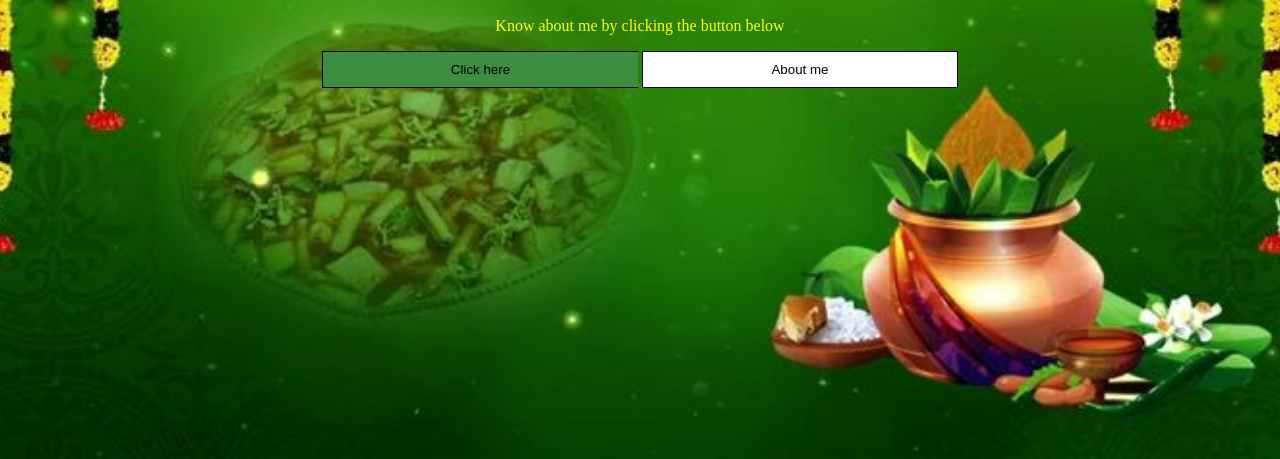
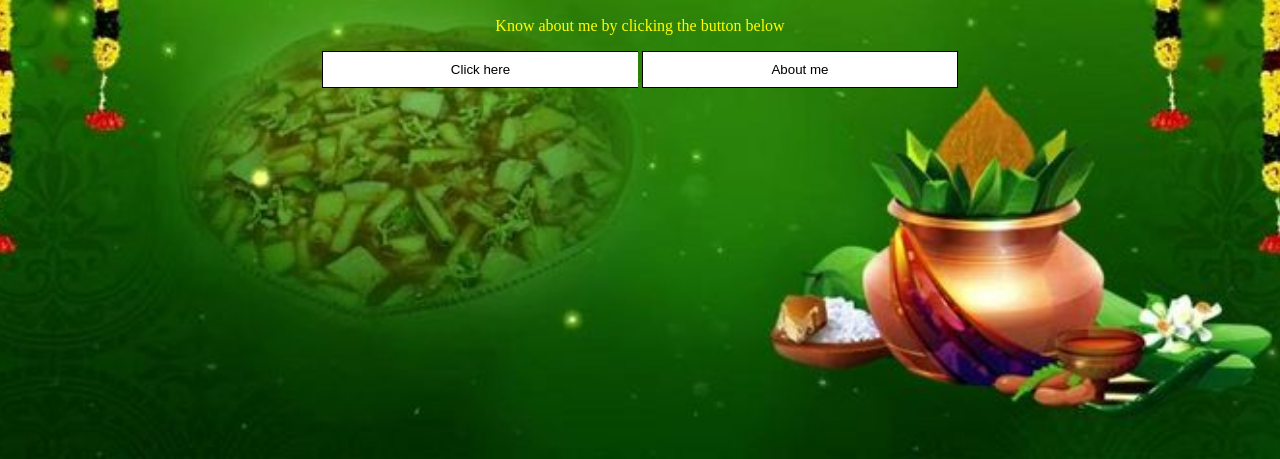
Before and after one commit to Nakuljoshii/trail, a plain HTML site: page index.html in a window 1280 px wide. In both pictures the pointer is over the button "Click here". Shown: the part 341-800 px from the top of the page. Drawn offline with Linux system fonts and the light colour scheme.

Commit message:
Update index.html

```diff
--- a/index.html
+++ b/index.html
@@ -36,7 +36,7 @@
   border-right: none; /* Prevent double borders */
 }
 .btn-group button:hover {
-  background-color: #3e8e41;
+  background-color: ##8e7b3e;
 }
 </style>
 </head>
```
